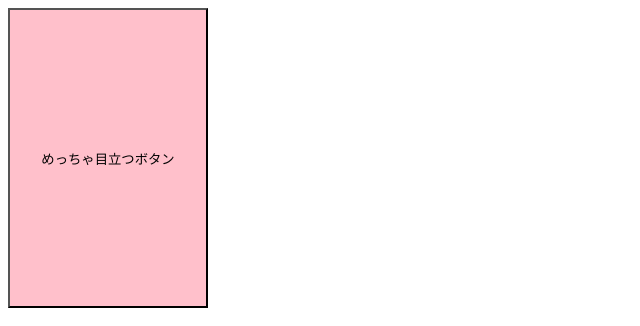
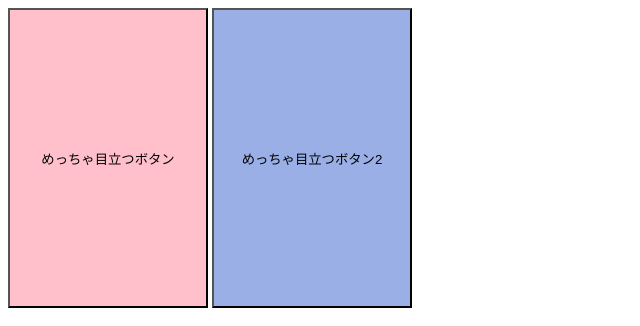
Before and after one commit to junseinagao/git-lesson, a plain HTML site: page index.html in a window 1280 px wide. Shown: the top 326 px of the page, without its empty margins (0-640 px from the left). Drawn offline with Linux system fonts and the light colour scheme.

Commit message:
青ボタン作りました

```diff
--- a/index.html
+++ b/index.html
@@ -9,6 +9,11 @@
   <body>
     <button style="background-color: pink; width: 200px; height: 300px">
       めっちゃ目立つボタン
+    </button>
+    <button
+      style="background-color: rgb(154, 175, 230); width: 200px; height: 300px"
+    >
+      めっちゃ目立つボタン2
     </button>
     <main>
       <h1>Gitって何?</h1>
```
